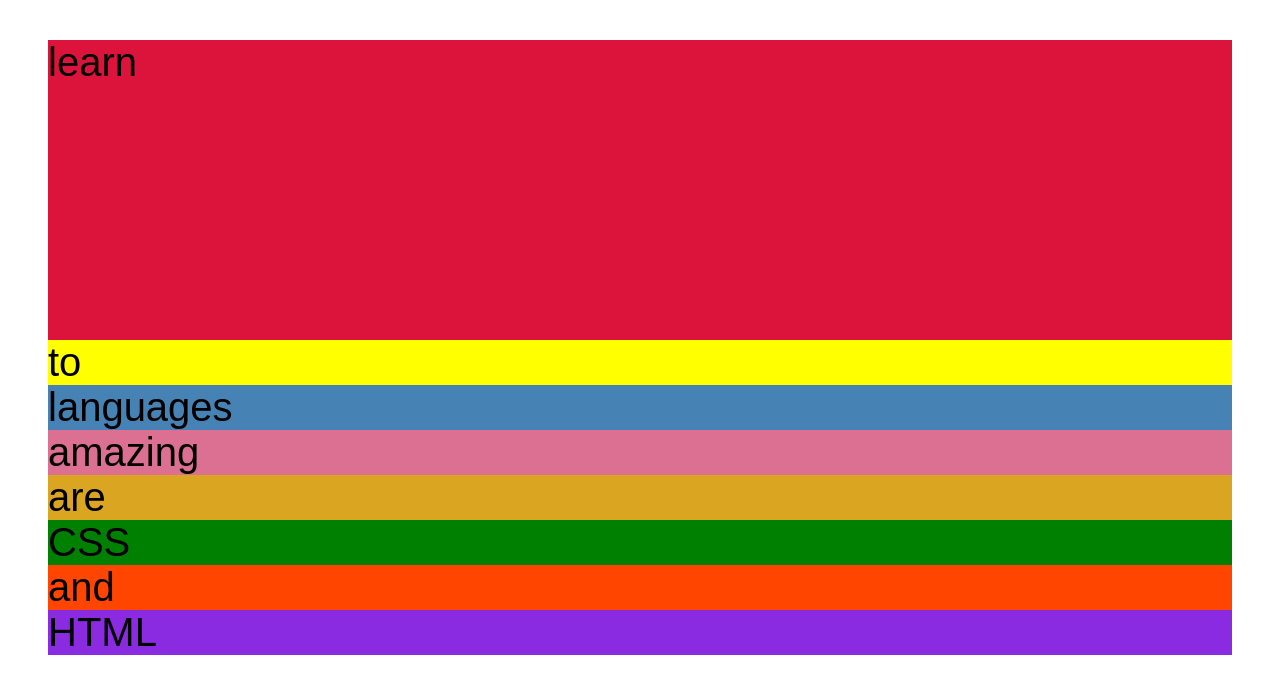
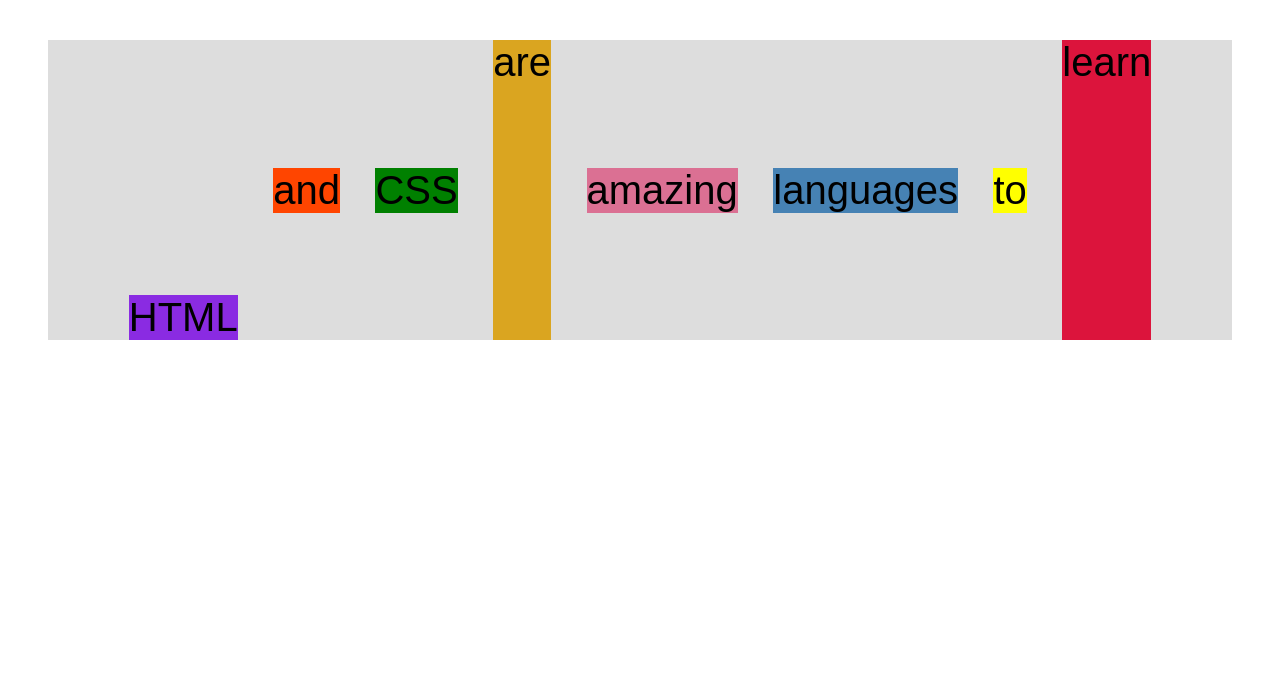
Before and after one commit to ydamenta/htmlCssJonas, a plain HTML site: page 04-CSS-Layouts/flexbox.html in a window 1280 px wide. Drawn offline with Linux system fonts and the light colour scheme.

Commit message:
Flex spacing and aligning items

```diff
--- a/04-CSS-Layouts/flexbox.html
+++ b/04-CSS-Layouts/flexbox.html
@@ -56,9 +56,20 @@
           5. Perfect for replacing floats, allowing us to wirte fewer and clear html and css code.
         */
         display: flex;
-        /* align-items: center;
-        justify-content: center; */
-        flex-direction: column-reverse;
+        align-items: center;
+        justify-content: center;
+        gap: 3%;
+        /* flex-direction: column-reverse; */
+
+
+      }
+
+      .el--1{
+          align-self: flex-end;
+      }
+
+      .el--4{
+        align-self: stretch;
       }
     </style>
   </head>
```
